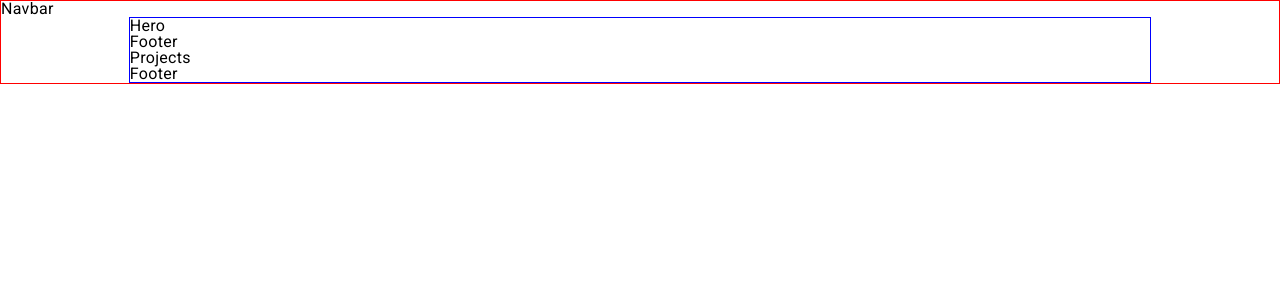
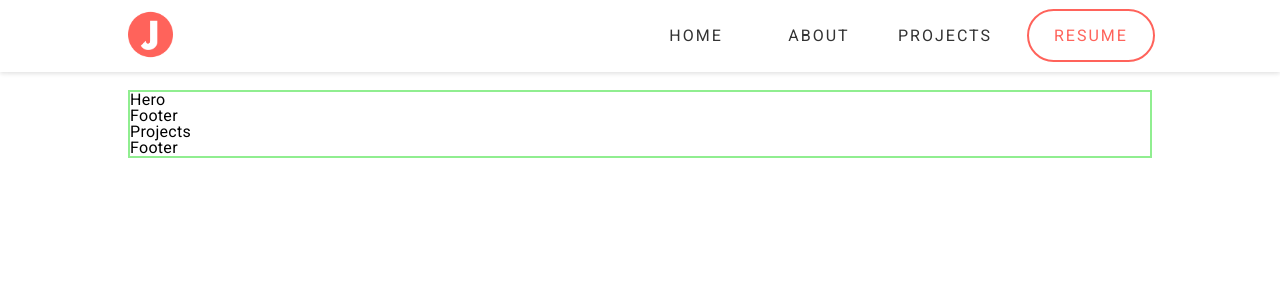
Before and after one commit to jsmndev/jsmn.dev, a React (Create React App) app: page / in a window 1280 px wide. Shown: the top 300 px of the page. Built offline with nearby package versions, Linux system fonts and the light colour scheme.

Commit message:
Finished navbar

```diff
--- a/src/_components/Navbar/Navbar.js
+++ b/src/_components/Navbar/Navbar.js
@@ -1,10 +1,40 @@
 import React from "react";
+import { NavBrand, NavContainer, NavMenu, NavWrapper } from "./Navbar.style";
 
 const Navbar = () => {
   return (
-    <div>
-      <h1>Navbar</h1>
-    </div>
+    <NavContainer>
+      <NavWrapper>
+        <NavBrand href="#">
+          <img
+            src={require("../../_assets/img/main-logo.png")}
+            alt="letter J"
+          />
+        </NavBrand>
+        <NavMenu>
+          <ul>
+            <li>
+              <a href="#/">Home</a>
+            </li>
+            <li>
+              <a href="#about/">About</a>
+            </li>
+            <li>
+              <a href="#projects/">Projects</a>
+            </li>
+            <li id="resume">
+              <a
+                href="https://resume.creddle.io/resume/ikm2c1ejimy"
+                target="_blank"
+                rel="noopener noreferrer"
+              >
+                Resume
+              </a>
+            </li>
+          </ul>
+        </NavMenu>
+      </NavWrapper>
+    </NavContainer>
   );
 };
 
--- a/src/_components/Navbar/Navbar.style.js
+++ b/src/_components/Navbar/Navbar.style.js
@@ -0,0 +1,75 @@
+import styled from "styled-components";
+import { flex, wrapper } from "../../_styles/mixins.style";
+import {
+  blackLight,
+  redRegular,
+  redLight,
+  whiteRegular
+} from "../../_styles/variables.style";
+
+export const NavContainer = styled.div`
+  box-shadow: 0 2px 4px rgba(0, 0, 0, 0.1), 0 2px 4px rgba(0, 0, 0, 0.01);
+  ${wrapper()}
+  position: fixed;
+  top: 0;
+  left: 0;
+  background-color: ${whiteRegular};
+`;
+
+export const NavWrapper = styled.div`
+  ${wrapper("80%", "0 auto")}
+  ${flex("space-between", "center")}
+  padding: 1rem 0;
+`;
+
+export const NavBrand = styled.a`
+  img {
+    width: 4.5rem;
+    height: auto;
+  }
+`;
+
+export const NavMenu = styled.nav`
+  ul {
+    ${flex("space-between", "center")}
+    width: 100%;
+    min-width: 50rem;
+    text-align: center;
+
+    li {
+      margin-left: 3.5rem;
+      width: 25%;
+
+      a {
+        text-transform: uppercase;
+        letter-spacing: 0.2rem;
+        transition: 150ms ease-in;
+
+        &:hover {
+          color: ${blackLight};
+          border-bottom: 2px solid ${blackLight};
+          padding-bottom: 0.5rem;
+          transition: 150ms ease-in;
+        }
+      }
+    }
+
+    li:first-child {
+      margin: 0;
+    }
+
+    li:last-child {
+      a {
+        border: 2px solid ${redRegular};
+        border-radius: 3rem;
+        padding: 1.5rem 2.5rem;
+        color: ${redRegular};
+
+        &:hover {
+          border-color: ${redLight};
+          color: ${redLight};
+        }
+      }
+    }
+  }
+`;
--- a/src/_pages/Main/Main.style.js
+++ b/src/_pages/Main/Main.style.js
@@ -2,11 +2,11 @@ import styled from "styled-components";
 import { wrapper } from "../../_styles/mixins.style";
 
 export const MainContainer = styled.div`
-  border: 1px solid red;
   ${wrapper()}
 `;
 
 export const MainWrapper = styled.div`
-  border: 1px solid blue;
+  border: 2px solid lightgreen;
   ${wrapper("80%", "0 auto")}
+  margin-top: 9rem;
 `;
--- a/src/_styles/global.css
+++ b/src/_styles/global.css
@@ -20,3 +20,8 @@ body {
   font-size: 1.6rem;
   letter-spacing: 0.03rem;
 }
+
+a {
+  text-decoration: none;
+  color: #333;
+}
--- a/src/_styles/mixins.style.js
+++ b/src/_styles/mixins.style.js
@@ -4,8 +4,6 @@ export const flex = (justify = "flex-start", align = "flex-start") =>
   justify-content: ${justify};
   align-items: ${align};`;
 
-export const wrapper = (width = "100%", margin = 0, maxWidth = "1000px") =>
-  `
-    width: ${width};
-    margin: ${margin};
-    maxWidth: ${maxWidth}`;
+export const wrapper = (width = "100%", margin = 0) =>
+  `width: ${width};
+  margin: ${margin}`;
--- a/src/_styles/variables.style.js
+++ b/src/_styles/variables.style.js
@@ -1,5 +1,6 @@
 export const redRegular = "#ff635b";
-export const redLight = "#ffcdca";
+export const redLight = "#ff9c96";
+export const redDark = "#ff2c1f";
 export const blackRegular = "#2c2c2c";
 export const blackLight = "#707070";
 export const whiteRegular = "#fff";
```
